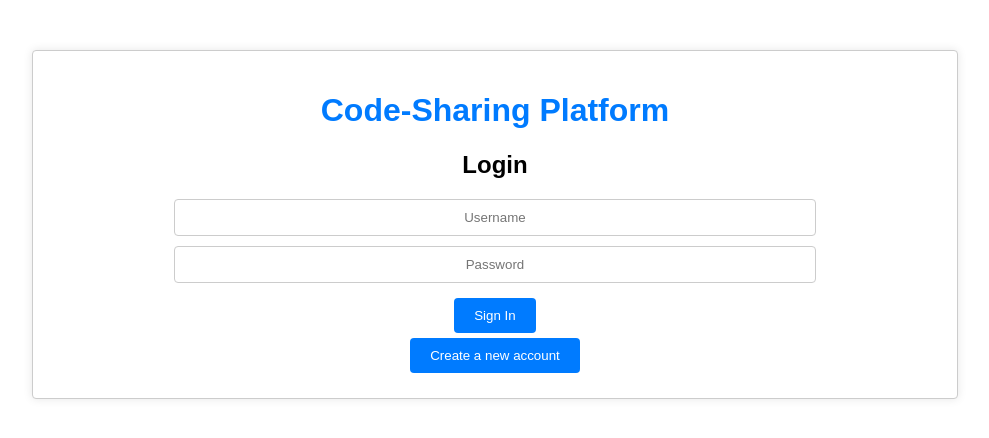
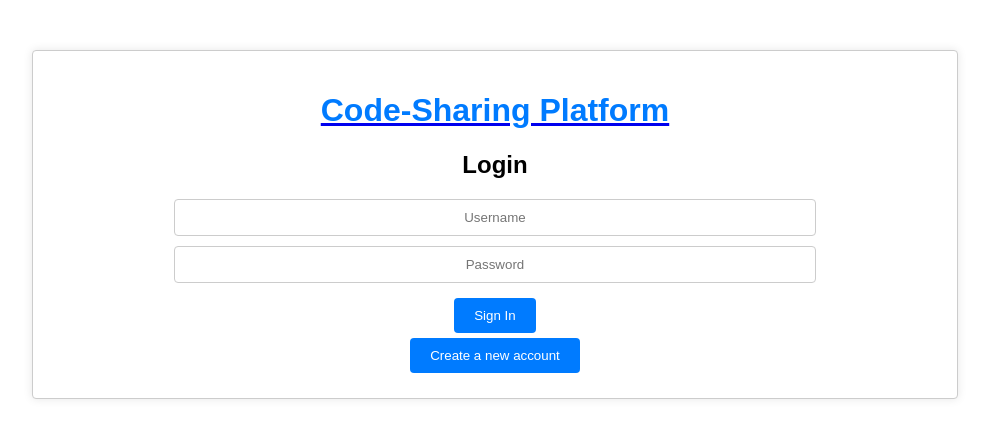
Before and after one commit to VelikanovDev/Code-Sharing-Platform, a React (Create React App) app in the folder frontend/: page /login in a window 1280 px wide. Shown: the top 438 px of the page, without its empty margins (145-1134 px from the left). Built offline with nearby package versions, Linux system fonts and the light colour scheme.

Commit message:
add <a> tag to h1

```diff
--- a/frontend/src/components/AppHeader.js
+++ b/frontend/src/components/AppHeader.js
@@ -13,7 +13,9 @@ const AppHeader = ({ isLoggedIn, handleDeleteAll, handleLogout }) => {
           />
         </div>
       )}
-      <h1>Code-Sharing Platform</h1>
+      <a href={"/home"}>
+        <h1>Code-Sharing Platform</h1>
+      </a>
     </header>
   );
 };
```
